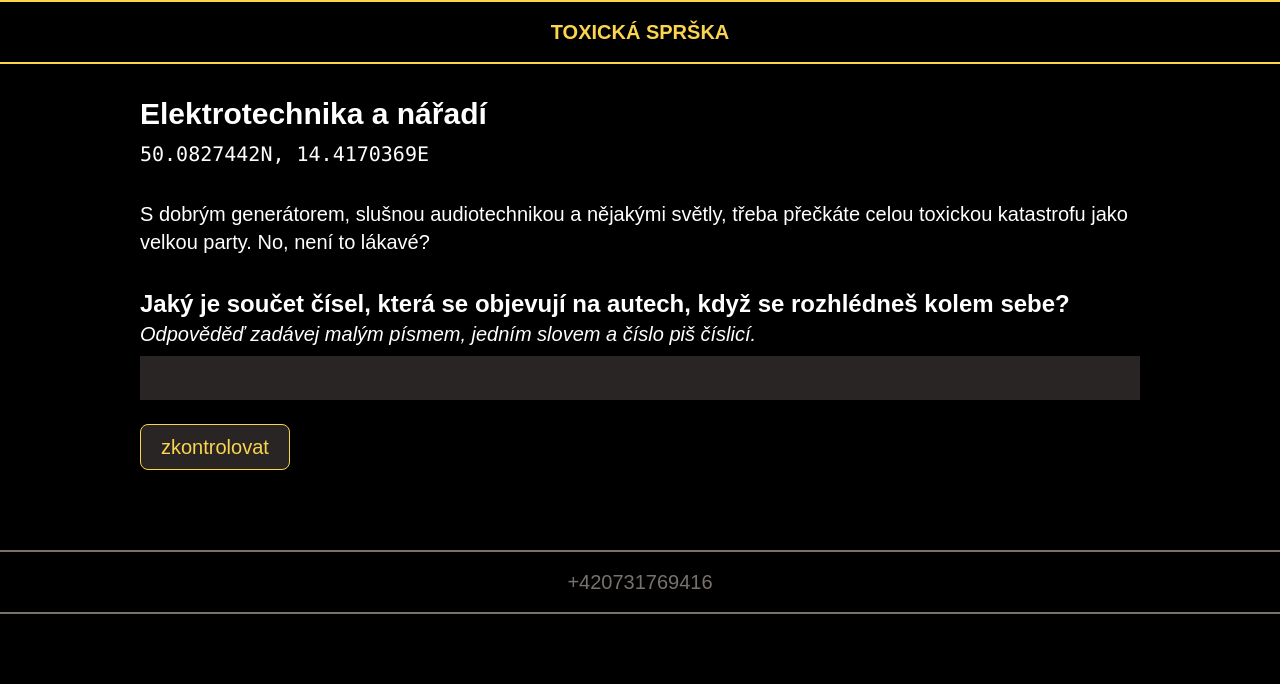
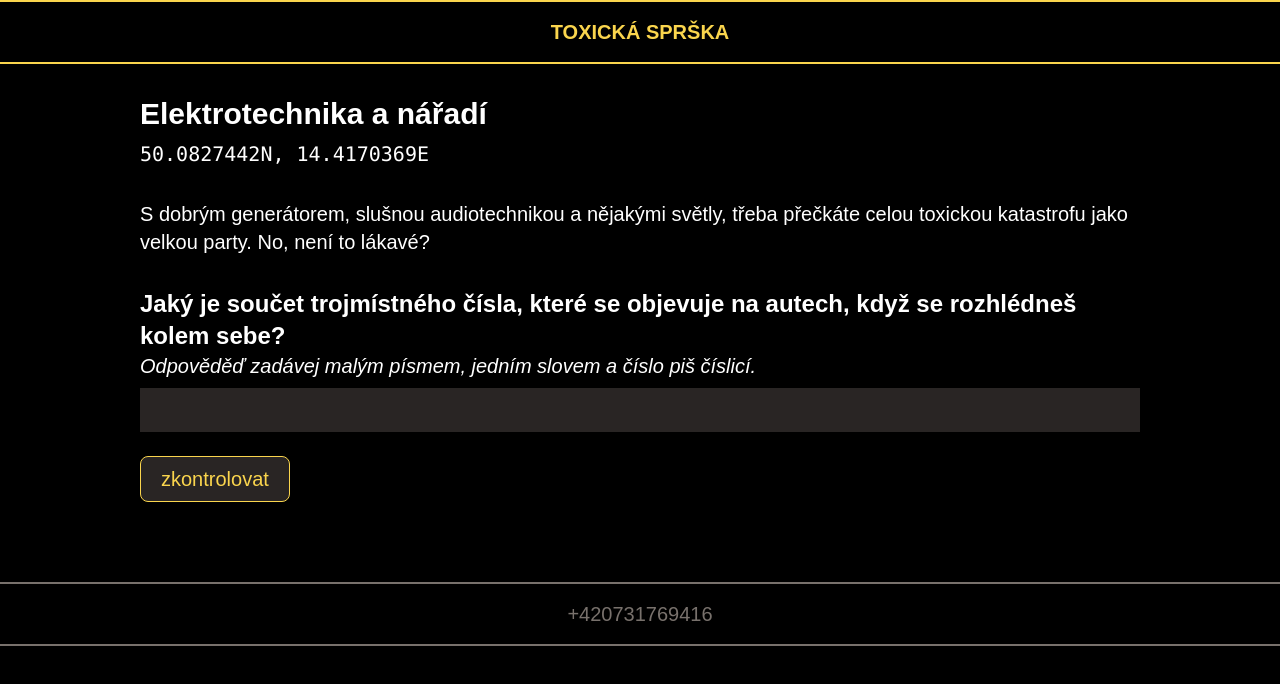
Before and after one commit to petrkucerak/game-rorate, a Next.js app: page /points/elektrotechnika-a-naradi in a window 1280 px wide. Shown: the top 684 px of the page. Built offline with nearby package versions, Linux system fonts and the light colour scheme; a web font is replaced by a local one.

Commit message:
benga easy

```diff
--- a/pages/points/elektrotechnika-a-naradi.js
+++ b/pages/points/elektrotechnika-a-naradi.js
@@ -10,7 +10,7 @@ export default function ElektrotechnikaANaradi() {
         name={"Elektrotechnika a nářadí"}
         describtion="S dobrým generátorem, slušnou audiotechnikou a nějakými světly, třeba přečkáte celou toxickou katastrofu jako velkou party. No, není to lákavé?"
         coords="50.0827442N, 14.4170369E"
-        question="Jaký je součet čísel, která se objevují na autech, když se rozhlédneš kolem sebe?"
+        question="Jaký je součet trojmístného čísla, které se objevuje na autech, když se rozhlédneš kolem sebe?"
         answare="14"
         odpoved="#bengaaa"
       />
```
